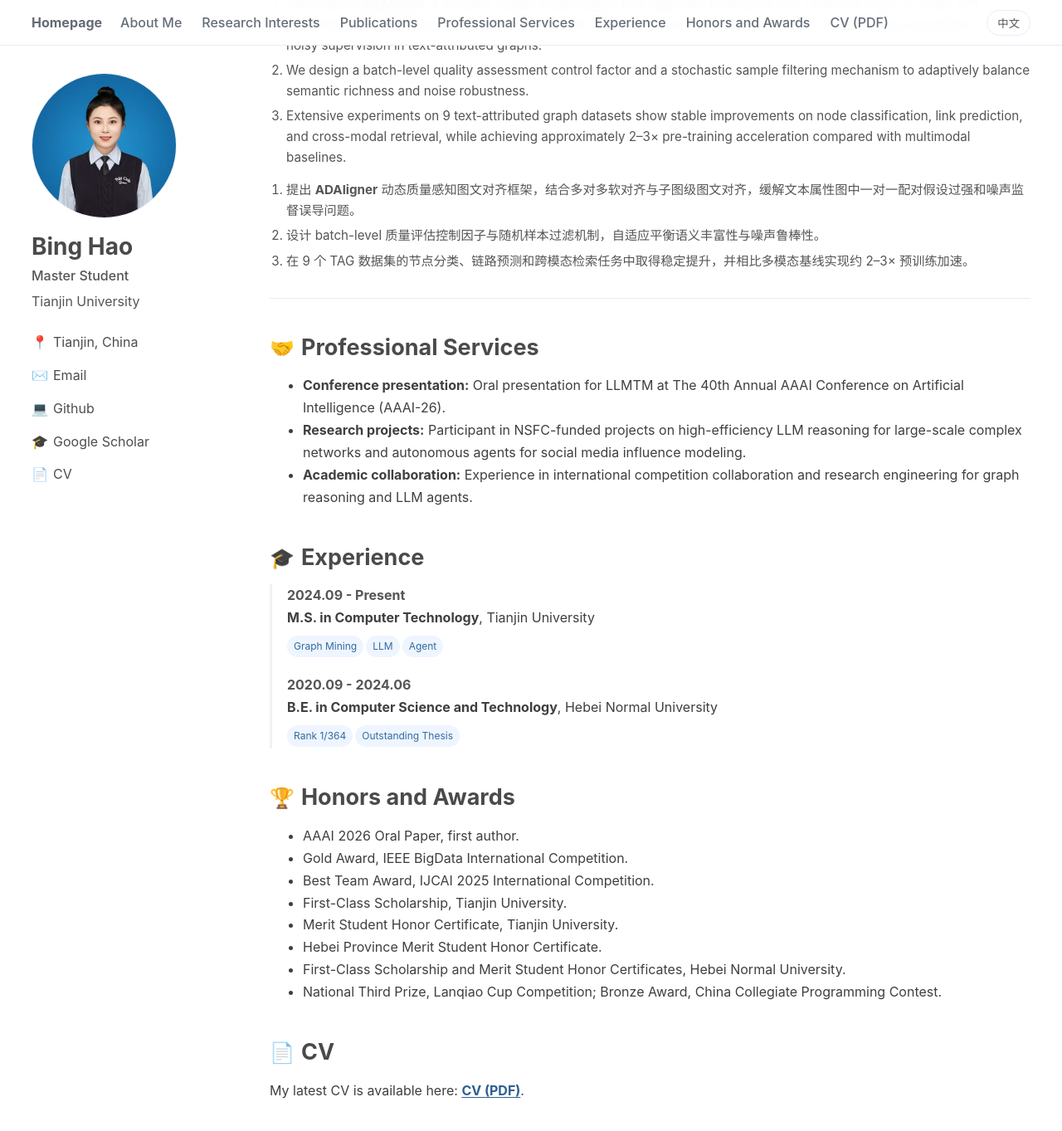
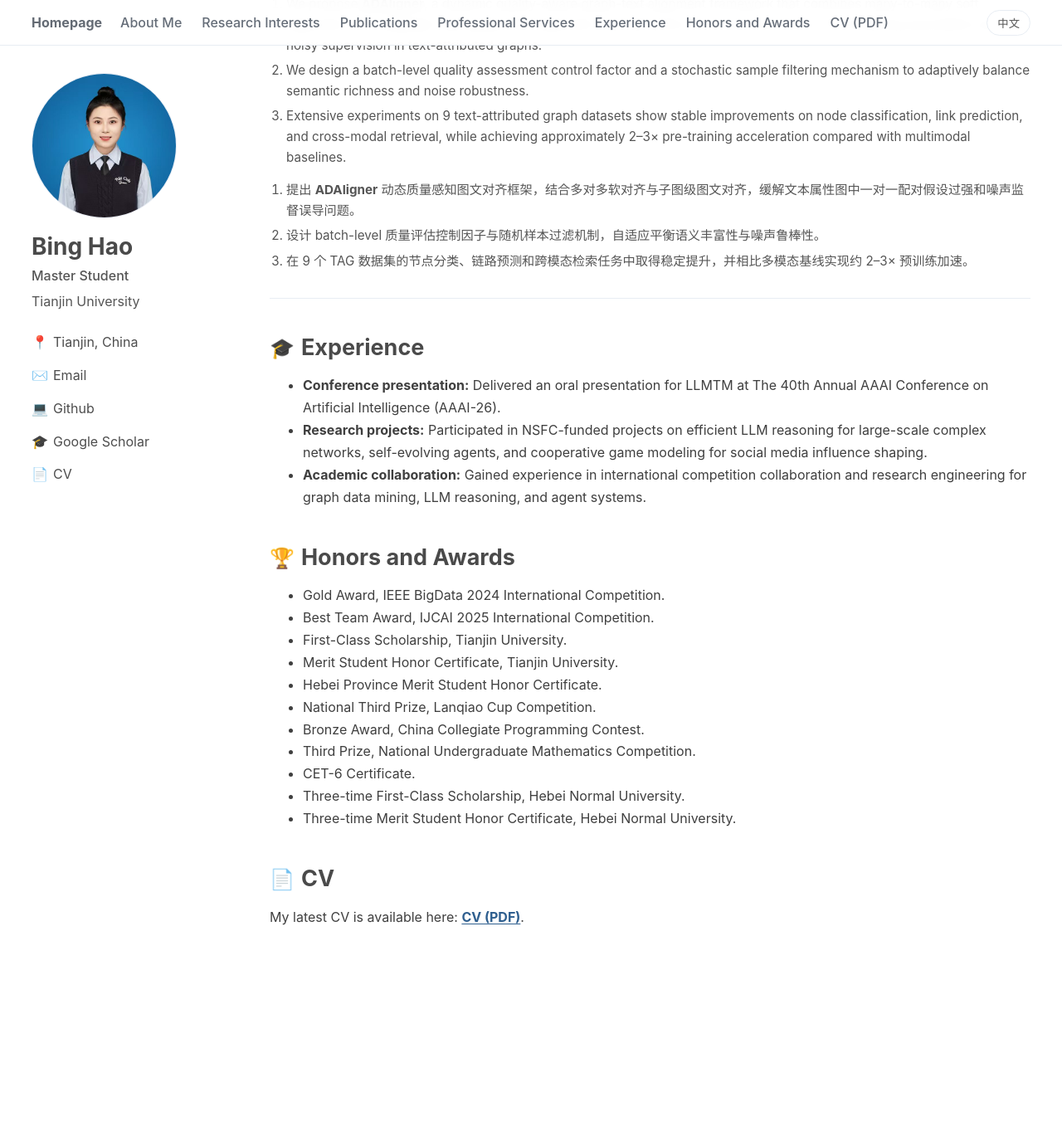
Before and after one commit to haobing-tju/haobing-tju.github.io, a Jekyll site: the page built from _pages/about.md, in a window 1280 px wide and 1400 px high, scrolled down 3558 px. Shown: the top 1363 px of the window at 83% size. Built offline with Jekyll 4.4.1, drawn with Linux system fonts in a browser that asks for light colours; after the commit the page ends 4749 px from its top, so only the background shows below that.

Commit message:
Update about.md

```diff
--- a/_pages/about.md
+++ b/_pages/about.md
@@ -271,7 +271,7 @@ Besides research, I have also excelled in programming and academic competitions,
 
 
 
-<span id="professional-services"></span>
+<!-- <span id="professional-services"></span>
 
 ## <span class="emoji">🤝</span>Professional Services
 
@@ -288,13 +288,30 @@ Besides research, I have also excelled in programming and academic competitions,
   <li><strong>科研项目：</strong>参与面向大规模复杂网络的大语言模型高信效推理、社交媒体影响力塑造的自主成长智能体与协同博弈等国家自然科学基金项目。</li>
   <li><strong>学术协作：</strong>具备国际竞赛协作、图推理与 LLM Agent 科研工程经验。</li>
 </ul>
-</div>
+</div> -->
 
 <span id="experience"></span>
 
 ## <span class="emoji">🎓</span>Experience
+<div class="lang-en block">
+  <ul>
+    <li><strong>Conference presentation:</strong> Delivered an oral presentation for LLMTM at The 40th Annual AAAI Conference on Artificial Intelligence (AAAI-26).</li>
+    <li><strong>Research projects:</strong> Participated in NSFC-funded projects on efficient LLM reasoning for large-scale complex networks, self-evolving agents, and cooperative game modeling for social media influence shaping.</li>
+    <li><strong>Academic collaboration:</strong> Gained experience in international competition collaboration and research engineering for graph data mining, LLM reasoning, and agent systems.</li>
+  </ul>
+</div>
 
-<div class="timeline lang-en block">
+<div class="lang-zh block">
+  <ul>
+    <li><strong>学术报告：</strong>在 The 40th Annual AAAI Conference on Artificial Intelligence (AAAI-26) 完成 LLMTM 论文口头报告。</li>
+    <li><strong>科研项目：</strong>参与面向大规模复杂网络的大语言模型高效推理、社交媒体影响力塑造中的自主成长智能体与协同博弈等国家自然科学基金项目。</li>
+    <li><strong>学术协作：</strong>具备国际竞赛协作，以及图数据挖掘、大语言模型推理与 Agent 系统方向的科研工程经验。</li>
+  </ul>
+</div>
+
+
+
+<!-- <div class="timeline lang-en block">
   <div class="timeline-item">
     <div class="timeline-time">2024.09 - Present</div>
     <div><strong>M.S. in Computer Technology</strong>, Tianjin University</div>
@@ -318,37 +335,44 @@ Besides research, I have also excelled in programming and academic competitions,
     <div><strong>计算机科学与技术 本科</strong>，河北师范大学</div>
     <div class="tags"><span class="tag">综合排名 1/364</span><span class="tag">本科优秀毕业论文</span></div>
   </div>
-</div>
+</div> -->
 
 <span id="honors-and-awards"></span>
 
 ## <span class="emoji">🏆</span>Honors and Awards
 
 <div class="lang-en block">
-<ul>
-  <li>AAAI 2026 Oral Paper, first author.</li>
-  <li>Gold Award, IEEE BigData International Competition.</li>
-  <li>Best Team Award, IJCAI 2025 International Competition.</li>
-  <li>First-Class Scholarship, Tianjin University.</li>
-  <li>Merit Student Honor Certificate, Tianjin University.</li>
-  <li>Hebei Province Merit Student Honor Certificate.</li>
-  <li>First-Class Scholarship and Merit Student Honor Certificates, Hebei Normal University.</li>
-  <li>National Third Prize, Lanqiao Cup Competition; Bronze Award, China Collegiate Programming Contest.</li>
-</ul>
+  <ul>
+    <li>Gold Award, IEEE BigData 2024 International Competition.</li>
+    <li>Best Team Award, IJCAI 2025 International Competition.</li>
+    <li>First-Class Scholarship, Tianjin University.</li>
+    <li>Merit Student Honor Certificate, Tianjin University.</li>
+    <li>Hebei Province Merit Student Honor Certificate.</li>
+    <li>National Third Prize, Lanqiao Cup Competition.</li>
+    <li>Bronze Award, China Collegiate Programming Contest.</li>
+    <li>Third Prize, National Undergraduate Mathematics Competition.</li>
+    <li>CET-6 Certificate.</li>
+    <li>Three-time First-Class Scholarship, Hebei Normal University.</li>
+    <li>Three-time Merit Student Honor Certificate, Hebei Normal University.</li>
+  </ul>
 </div>
 
 <div class="lang-zh block">
-<ul>
-  <li>AAAI 2026 Oral 论文，一作。</li>
-  <li>IEEE BigData 国际竞赛金奖。</li>
-  <li>IJCAI 2025 国际竞赛最佳团队奖。</li>
-  <li>天津大学一等奖学金。</li>
-  <li>天津大学三好学生荣誉证书。</li>
-  <li>河北省三好学生荣誉证书。</li>
-  <li>河北师范大学一等奖学金、三好学生荣誉证书。</li>
-  <li>蓝桥杯大赛国家三等奖；中国大学生程序设计竞赛铜奖。</li>
-</ul>
+  <ul>
+    <li>IEEE BigData 2024 国际竞赛金奖。</li>
+    <li>IJCAI 2025 国际竞赛最佳团队奖。</li>
+    <li>天津大学一等奖学金。</li>
+    <li>天津大学三好学生荣誉证书。</li>
+    <li>河北省三好学生荣誉证书。</li>
+    <li>蓝桥杯大赛国家三等奖。</li>
+    <li>中国大学生程序设计竞赛铜奖。</li>
+    <li>全国大学生数学竞赛三等奖。</li>
+    <li>大学英语六级证书。</li>
+    <li>三次获得河北师范大学一等奖学金。</li>
+    <li>三次获得河北师范大学三好学生荣誉证书。</li>
+  </ul>
 </div>
+
 
 ## <span class="emoji">📄</span>CV
 
```
